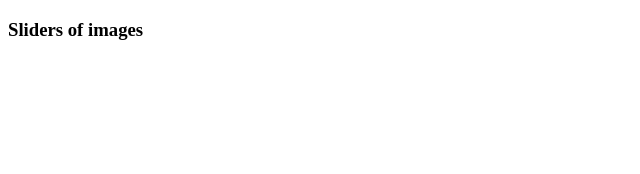
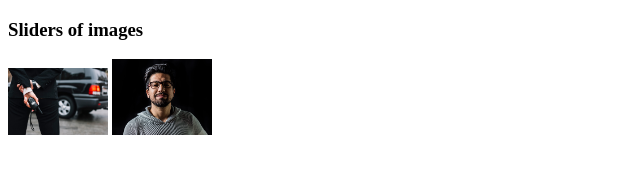
Before and after one commit to OviBagchi/my-fourth-website, a plain HTML site: page index.html in a window 1280 px wide. Shown: the whole page, without its empty margins (0-640 px from the left). Drawn offline with Linux system fonts and the light colour scheme.

Commit message:
added two picture

```diff
--- a/index.html
+++ b/index.html
@@ -8,5 +8,7 @@
 </head>
 <body>
     <h3>Sliders of  images</h3>
+    <img src="images/about-img.jpg" alt="">
+    <img src="images/client.png" alt="">
 </body>
 </html>
--- a/styles/study.css
+++ b/styles/study.css
@@ -0,0 +1,3 @@
+img{
+    width: 100px;
+}
```
